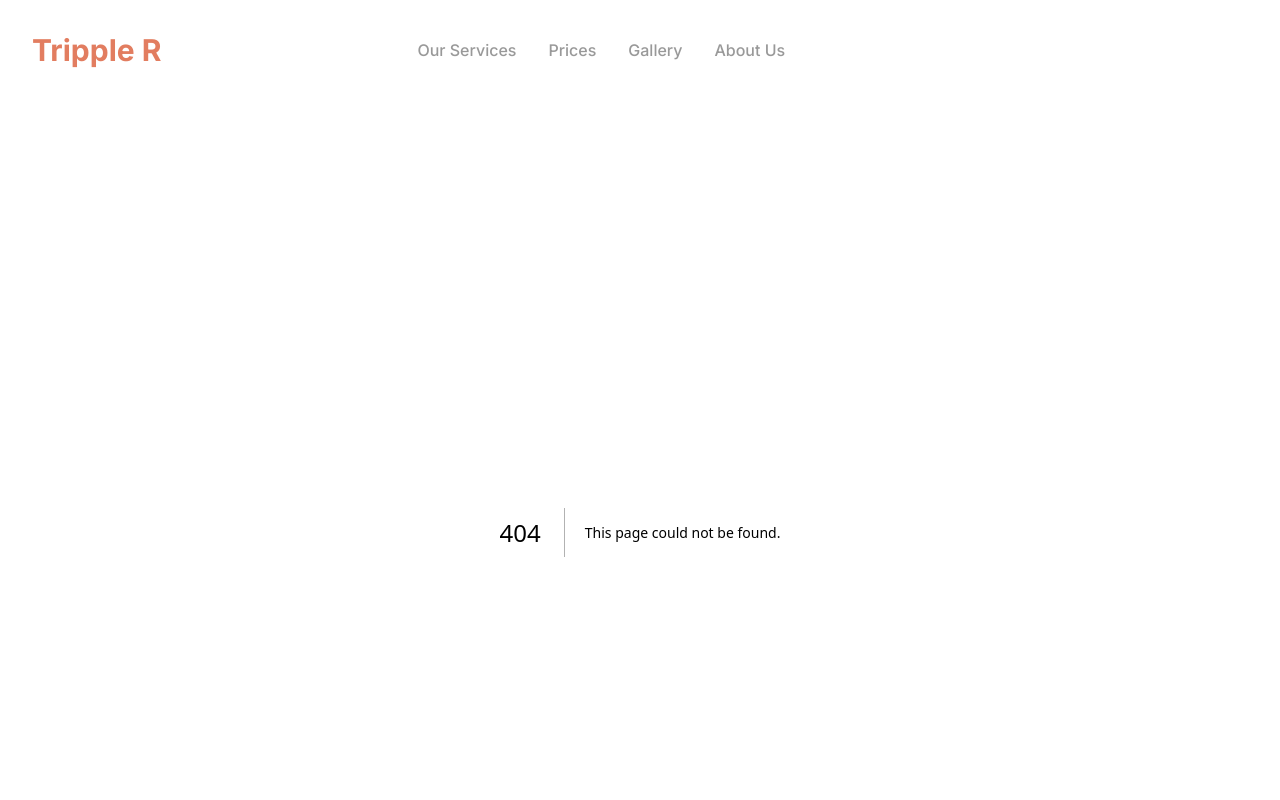
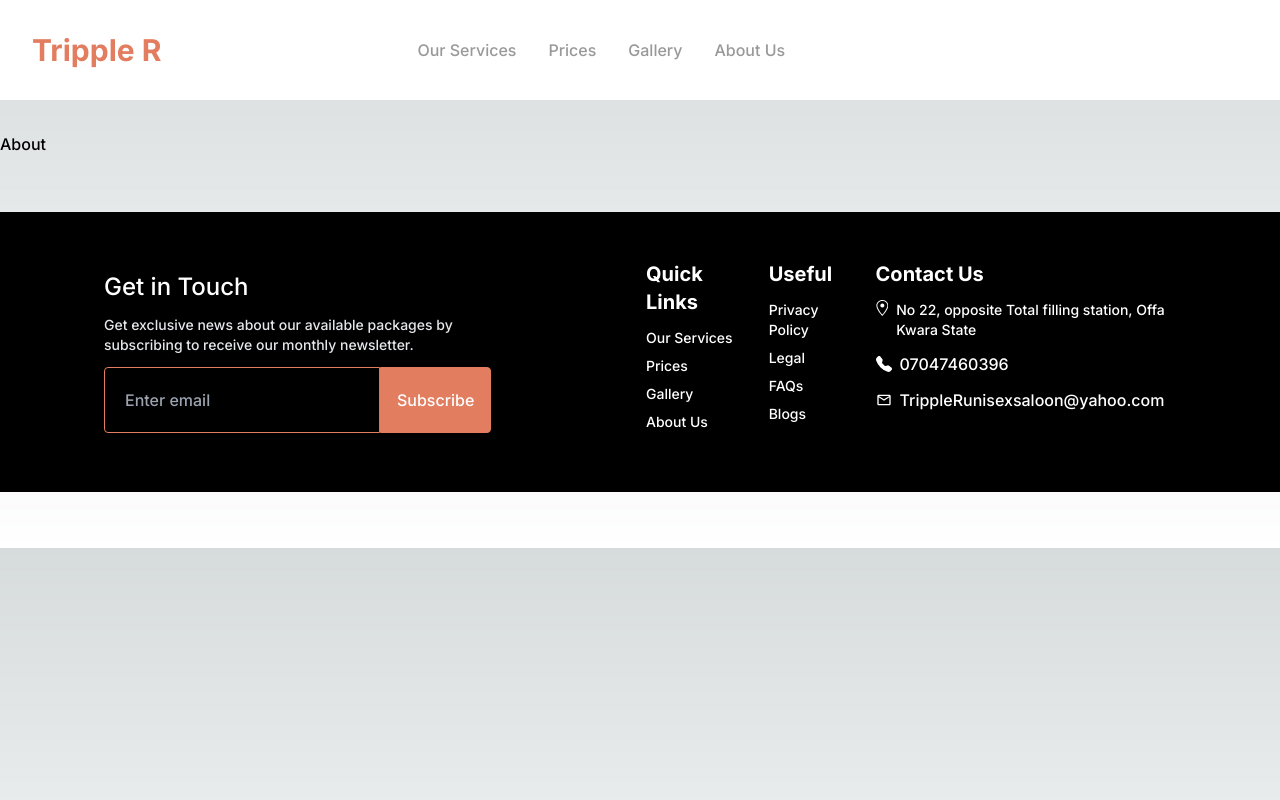
Before and after one commit to iamclement1/tripple-r, a Next.js app: page /about in a window 1280 px wide. Before the commit this address had no page. Shown: the top 800 px of the page. Built offline with nearby package versions, Linux system fonts and the light colour scheme.

Commit message:
'feats: project pages'

```diff
--- /dev/null
+++ b/src/pages/about.jsx
@@ -0,0 +1,9 @@
+import React from 'react'
+
+const About = () => {
+    return (
+        <div>About</div>
+    )
+}
+
+export default About
--- /dev/null
+++ b/src/pages/prices.jsx
@@ -0,0 +1,9 @@
+import React from 'react'
+
+const Price = () => {
+    return (
+        <div>price</div>
+    )
+}
+
+export default Price
--- /dev/null
+++ b/src/pages/services.jsx
@@ -0,0 +1,9 @@
+import React from 'react'
+
+const Services = () => {
+    return (
+        <div>Services</div>
+    )
+}
+
+export default Services
```
